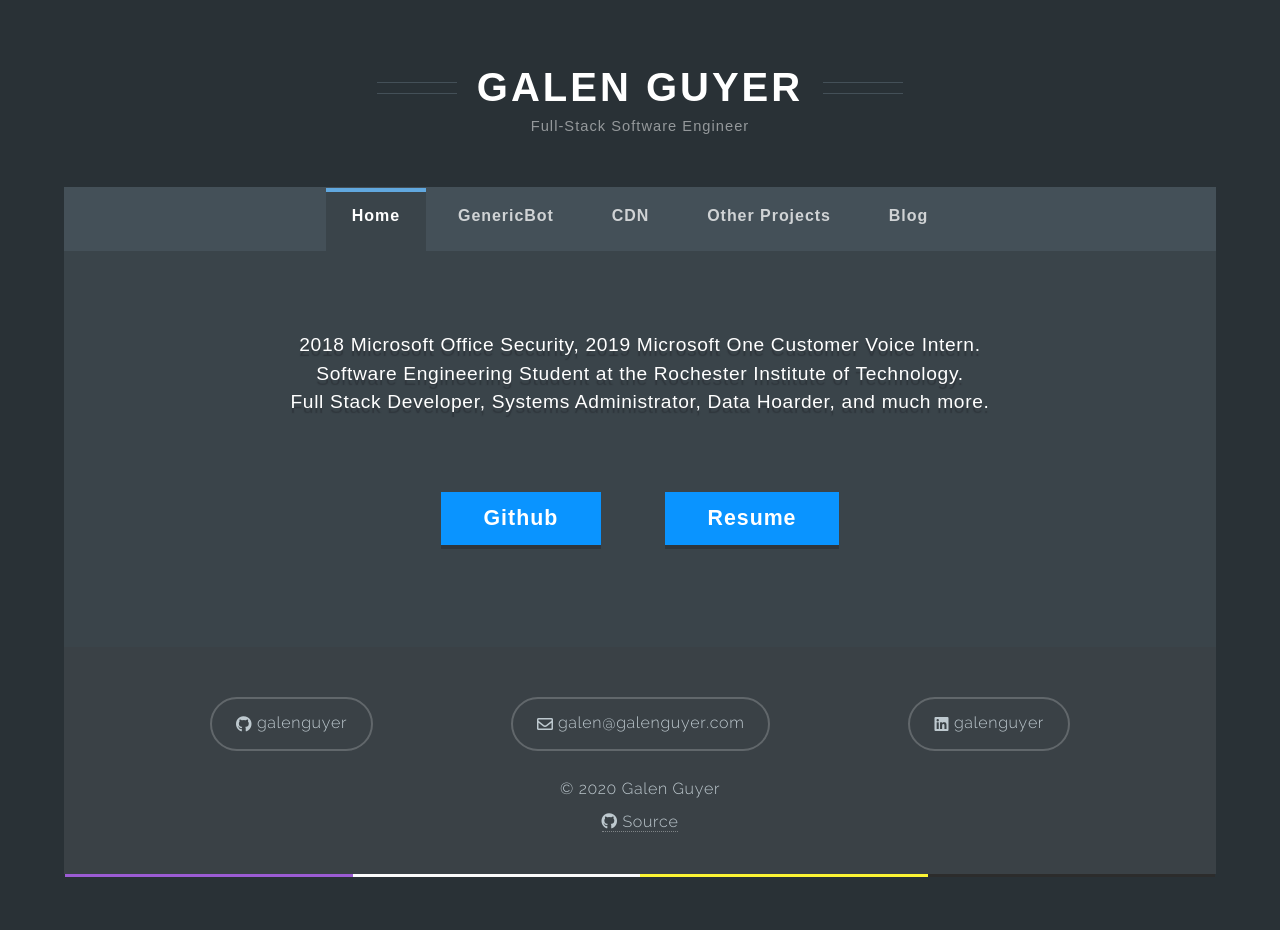
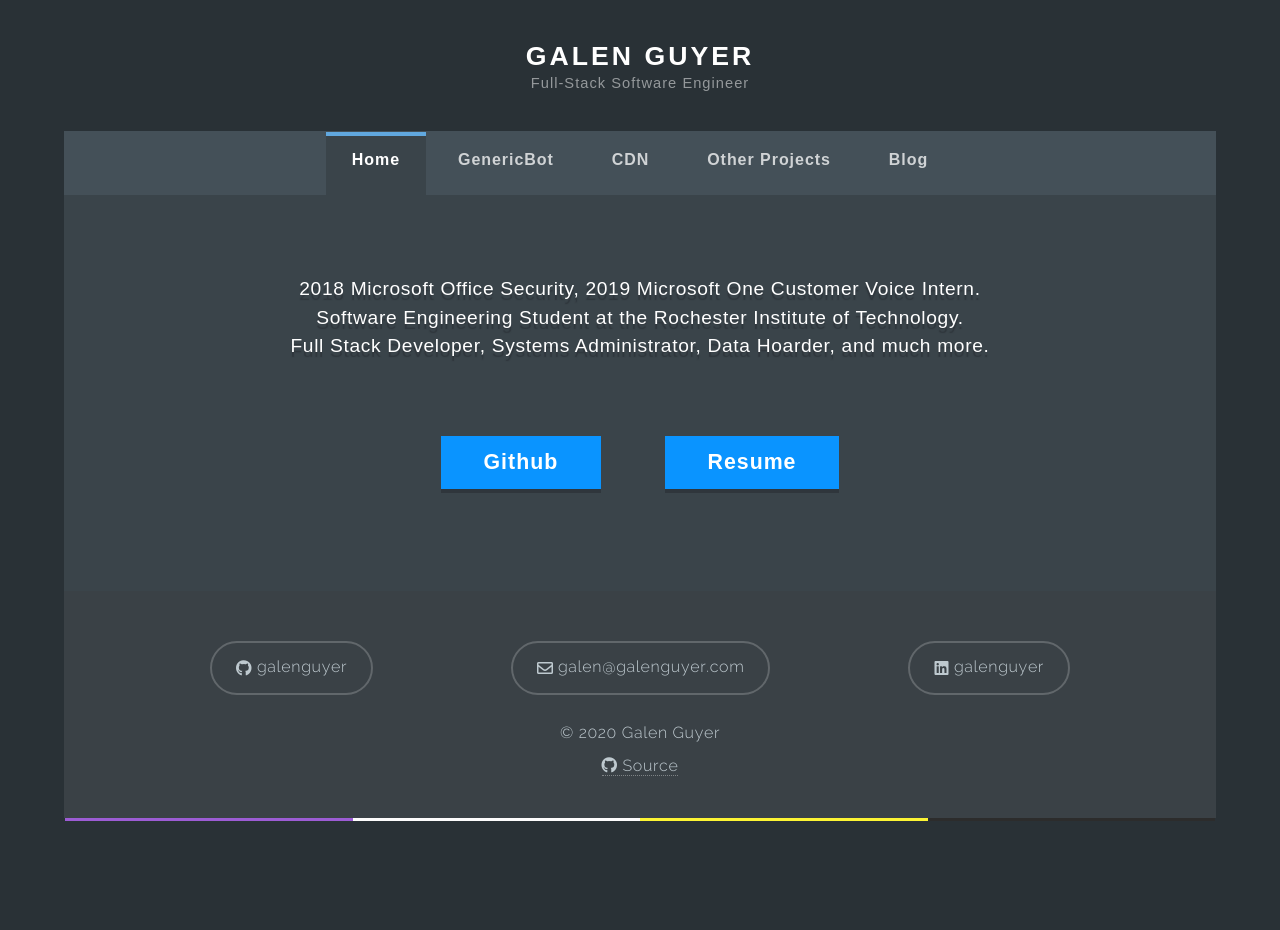
Before and after one commit to galenguyer/galenguyer.github.io.v1, a Jekyll site: the page built from index.html, in a window 1280 px wide. Built offline with Jekyll 4.4.1, drawn with Linux system fonts in a browser that asks for light colours; after the commit the page ends 900 px from its top, so only the background shows below that.

Commit message:
Make name not look bad on mobile

```diff
--- a/_sass/main/_brand.scss
+++ b/_sass/main/_brand.scss
@@ -45,3 +45,18 @@
         }
     }
 }
+
+
+@media screen and (max-width: 1280px) {
+    .brand {
+        margin-top: 0px;
+        padding: 1em 0px 3em 0px;
+        .bars {
+            padding: 0px;
+            box-shadow: none;
+            .name {
+                font-size: 2em;
+            }
+        }
+    }
+}
```
